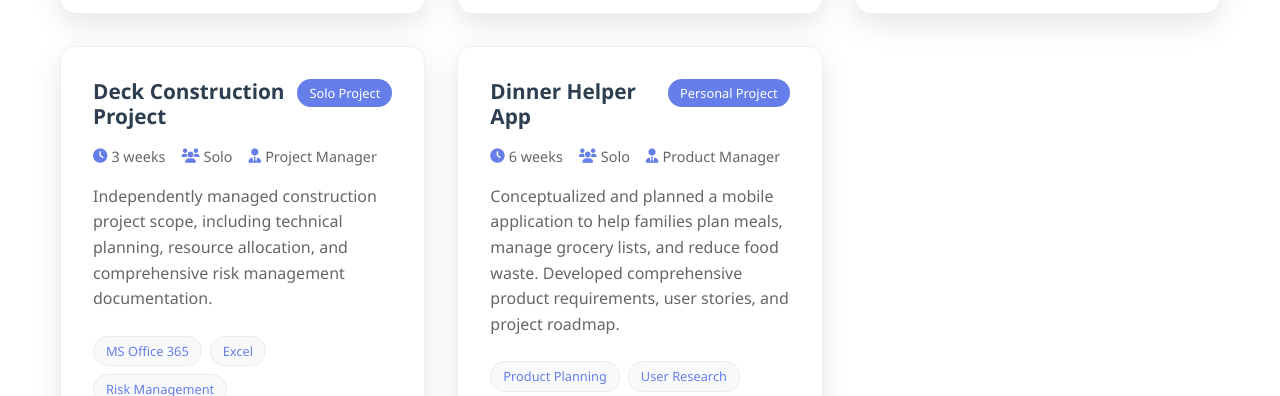
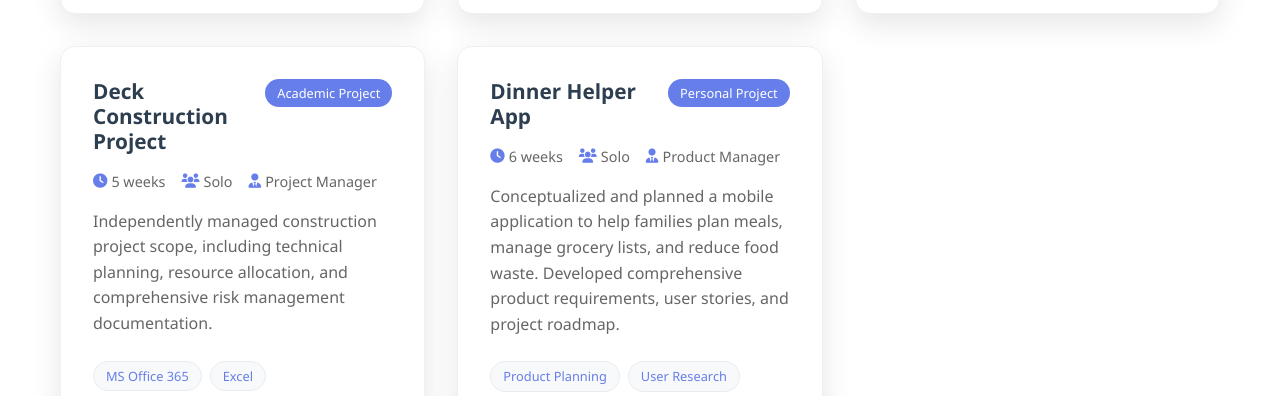
Before and after one commit to tatahab-tech/tatiana-portfolio, a plain HTML site: page index.html in a window 1280 px wide. Shown: the part 2264-2660 px from the top of the page. Drawn offline with Linux system fonts and the light colour scheme.

Commit message:
Fix Deck Construction Project: correct to Academic Project and update duration to 5 weeks

```diff
--- a/index.html
+++ b/index.html
@@ -221,19 +221,19 @@
                         <span class="tool-tag">Asana</span>
                         <span class="tool-tag">Google Docs</span>
                         <span class="tool-tag">Agile</span>
-                    </div>
+            </div>
                     <a href="https://tatahab-tech.github.io/tatiana-portfolio/project1_fundraiser_scope.pdf" target="_blank" class="project-link">
                         <i class="fas fa-external-link-alt"></i> View Project
                     </a>
-                </div>
+        </div>
 
-                <div class="project-card">
+        <div class="project-card">
                     <div class="project-header">
                         <h3>Deck Construction Project</h3>
-                        <span class="project-badge">Solo Project</span>
+                        <span class="project-badge">Academic Project</span>
                     </div>
                     <div class="project-meta">
-                        <span><i class="fas fa-clock"></i> 3 weeks</span>
+                        <span><i class="fas fa-clock"></i> 5 weeks</span>
                         <span><i class="fas fa-users"></i> Solo</span>
                         <span><i class="fas fa-user-tie"></i> Project Manager</span>
                     </div>
```
